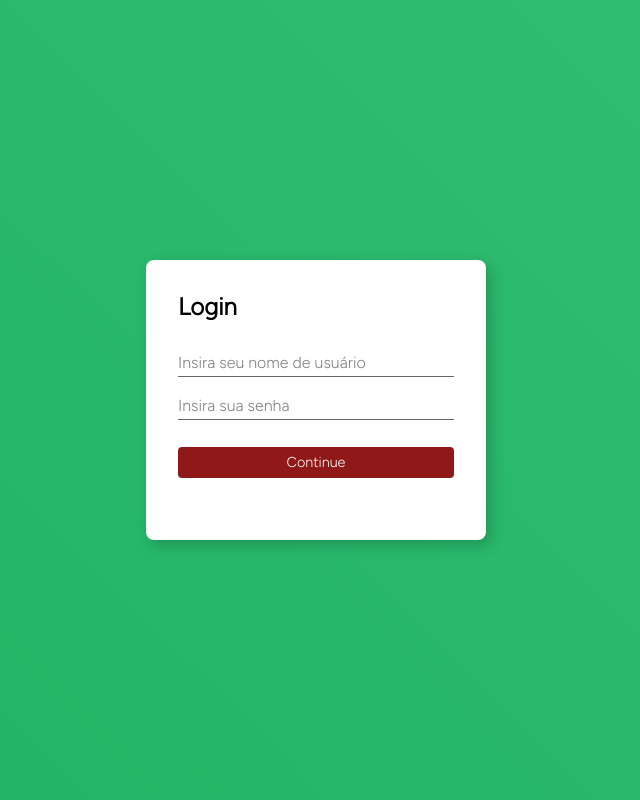
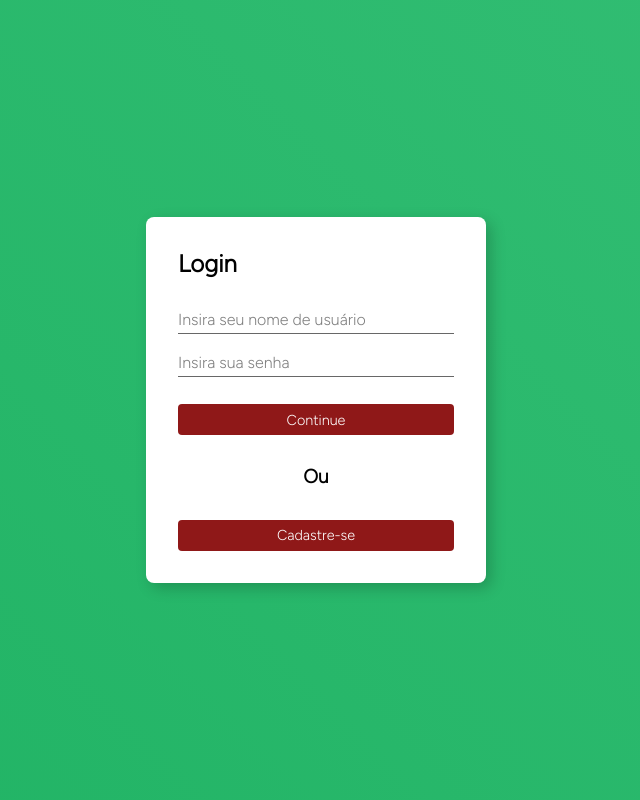
Before and after one commit to Code-Nine-FTC/Grupo-Code-Nine, a Python web app: template src/templates/login.html in a window 1280 px wide. Shown: the whole page, without its empty margins (324-964 px from the left). Run offline with Jinja, Linux system fonts and the light colour scheme; the template is opened without the code that fills it, so the values that code supplies are empty.

Commit message:
Ajustes as páginas de login e cadastro
Ajustes das páginas de login e cadastro

```diff
--- a/src/static/style.css
+++ b/src/static/style.css
@@ -175,7 +175,7 @@ form .cad2 {
     width: 100%;
     bottom: -5px;
     left: 0;
-    background: linear-gradient(45deg, #8e2de2, #4a00e0);
+    background: linear-gradient(45deg, #000000, #000000);
     transform: scaleX(0);
     transition: all .3s ease-in-out;
     transform-origin: left;
@@ -187,7 +187,7 @@ form .cad2 {
     width: 100%;
     bottom: -5px;
     left: 0;
-    background: linear-gradient(45deg, #8e2de2, #4a00e0);
+    background: linear-gradient(45deg, #000000, #000000);
     transform: scaleX(0);
     transition: all .3s ease-in-out;
     transform-origin: left;
@@ -219,3 +219,10 @@ form .cad2 {
 .cad2 input::placeholder {
     color: rgba(0, 0, 0, 0.5);
 }
+
+.texto{
+    text-align: center;
+    margin-top: 30px;
+    font-size: larger;
+    font-weight: bold;
+}
--- a/src/templates/cadastro.html
+++ b/src/templates/cadastro.html
@@ -31,6 +31,9 @@
             </div>
 
             <input type="submit" value="Continue">
+            <div class="texto">Ou</div>
+
+            <input type="submit" value="Logue com a sua conta">
         </form>
 
 
--- a/src/templates/login.html
+++ b/src/templates/login.html
@@ -22,6 +22,8 @@
             </div>
 
             <input type="submit" value="Continue">
+            <div class="texto">Ou</div>
+            <input type="submit" value="Cadastre-se">
         </form>
 
     </main>
```
